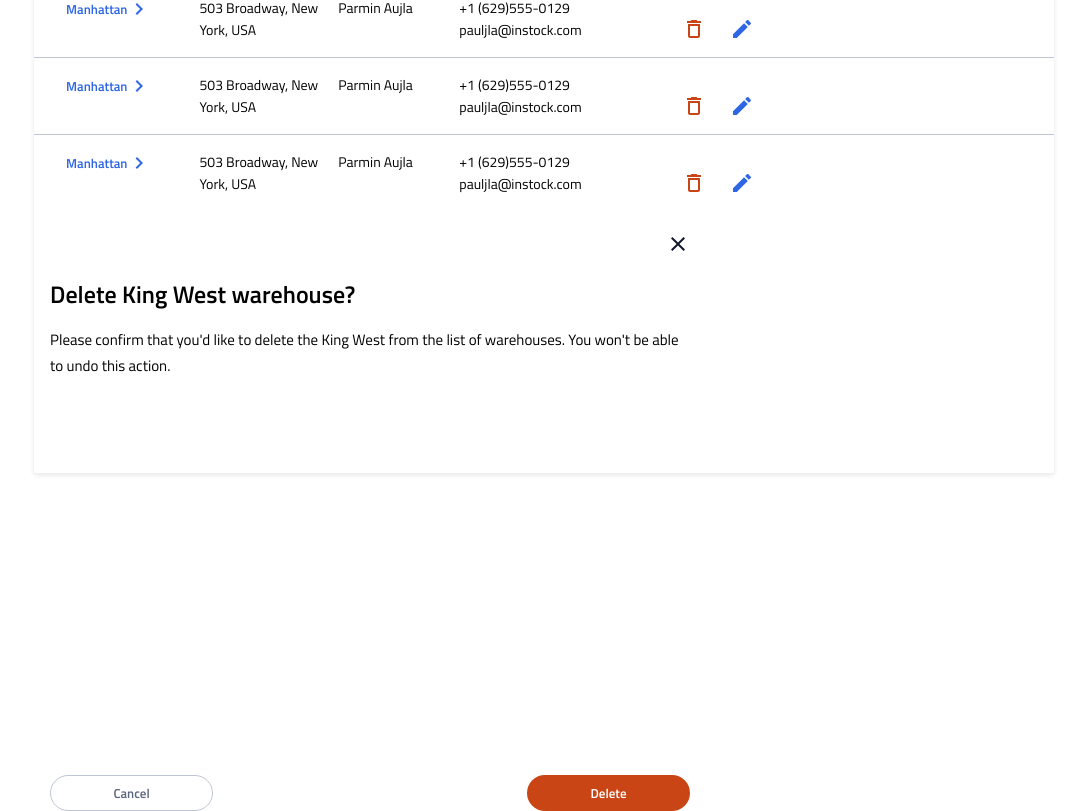
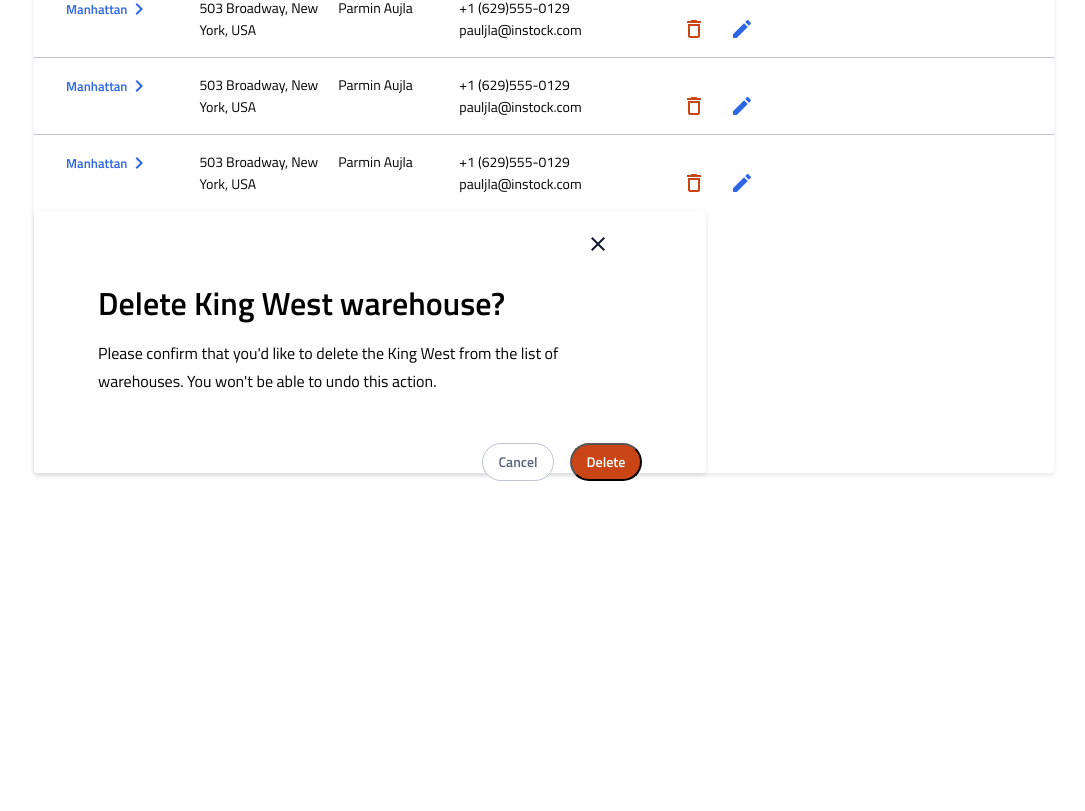
Before and after one commit to Hog837/instock, a React (Create React App) app in the folder client/: page / in a window 1280 px wide. Shown: the part 575-1386 px from the top of the page, without its empty margins (96-1181 px from the left). After the commit the page ends 1056 px from the top, so only its background shows below. Built offline with nearby package versions, Linux system fonts and the light colour scheme; the HTML template or start-up script is replaced by a standard one.

Commit message:
Finished styling Tablet vers.

```diff
--- a/client/src/components/WarehouseDeleteModal/WarehouseDeleteModal.js
+++ b/client/src/components/WarehouseDeleteModal/WarehouseDeleteModal.js
@@ -10,8 +10,8 @@ function WarehouseDeleteModal() {
         <p className="delete-modal__text">Please confirm that you'd like to delete the King West from the list of warehouses. You won't be able to undo this action.</p>
       </div>
       <div className="delete-modal-buttons">
-        <button className="delete-modal-buttons__cancel-button">Cancel</button>
-        <button className="delete-modal-buttons__delete-button">Delete</button>
+        <button className="delete-modal-buttons__button delete-modal-buttons__cancel-button">Cancel</button>
+        <button className="delete-modal-buttons__button delete-modal-buttons__delete-button">Delete</button>
       </div>
     </div>
   );
--- a/client/src/components/WarehouseDeleteModal/WarehouseDeleteModal.scss
+++ b/client/src/components/WarehouseDeleteModal/WarehouseDeleteModal.scss
@@ -4,15 +4,24 @@
 
 .delete-modal{
     padding: 1.313rem 1rem;
+    background-color: $white;
 
     @include tablet{
         width: 42rem;
         height: 16.375rem;
+        padding: 1.313rem 4rem;
+        box-shadow: 0px 0.125rem 0.313rem rgba(19, 24, 44, 0.1);
+        border-radius: 0.188rem;
     }
     &__content{
         padding-bottom: 23.813rem;
         display: flex;
         flex-direction: column;
+
+        @include tablet{
+            padding-right: 2rem;
+            padding-bottom: 2rem;
+        }
     }
     &__close-icon{
         align-self: flex-end;
@@ -24,12 +33,22 @@
         line-height: 2.25rem;
         margin-bottom: 0;
         padding-right: 1rem;
+
+        @include tablet{
+            font-size: 2rem;
+            line-height: 2.5rem;
+        }
     }
 
     &__text{
         font-weight: 400;
         font-size: 0.938rem;
         line-height: 1.625rem;
+
+        @include tablet{
+            font-size: 1rem;
+            line-height: 1.75rem;
+        }
     }
 }
 
@@ -37,30 +56,39 @@
     display: flex;
     justify-content: space-between;
 
-    &__cancel-button{
+    @include tablet{
+        justify-content: flex-end;
+    }
+    &__button{
         width: 10.188rem;
         height: 2.25rem;
-        background-color: $white;
-        border: 0.063rem solid #BDC5D5;
         border-radius: 1.25rem;
         font-family: 'Titillium Web';
         font-weight: 600;
         font-size: 0.813rem;
         line-height: 1.25rem;
+
+        @include tablet{
+            width: 4.5rem;
+            height: 2.375rem;
+            font-size: 0.875rem;
+            line-height: 1.375rem;
+        }
+    }
+
+    &__cancel-button{
+        background-color: $white;
+        border: 0.063rem solid #BDC5D5;
         color: $slate;
         margin-right: 1.063rem;
+
+        @include tablet{
+            margin-right: 1rem;
+        }
     }
 
     &__delete-button{
-        width: 10.188rem;
-        height: 2.25rem;
         background-color: #C94515;
-        border: none;
-        border-radius: 1.25rem;
-        font-family: 'Titillium Web';
-        font-weight: 600;
-        font-size: 0.813rem;
-        line-height: 1.25rem;
         color: $white;
     }
 }
```
